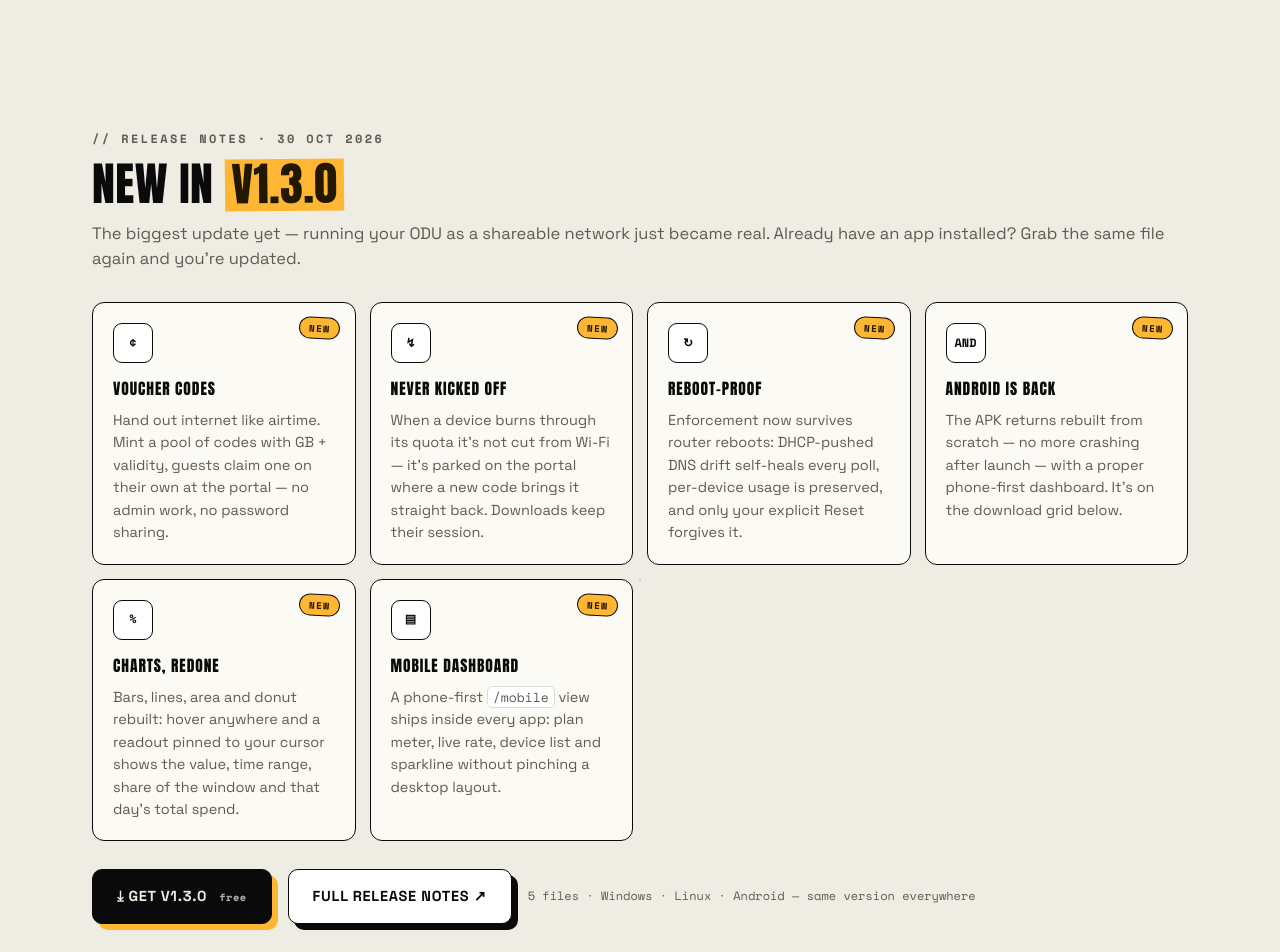
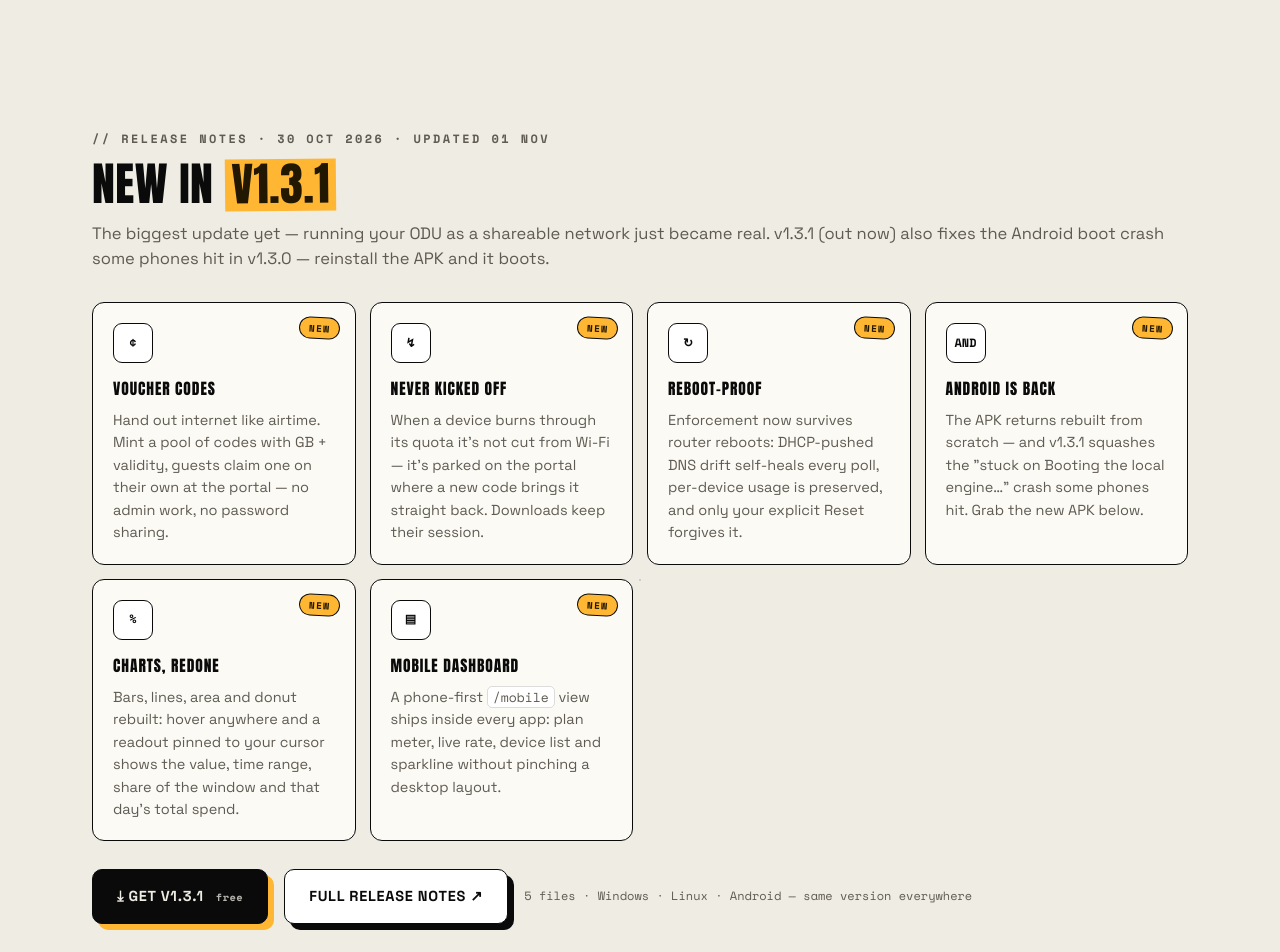
Before and after one commit to Ademileke12/odu-tracker, a plain HTML site: page site/index.html in a window 1280 px wide. Shown: the part 1420-2372 px from the top of the page. Drawn offline with nearby package versions, Linux system fonts and the light colour scheme; no server answers.

Commit message:
site: announce v1.3.1 — Android boot fix
v1.3.1 shipped yesterday; the site still said v1.3.0. The download
links already auto-served the new files (releases/latest), but every
version string was stale:

- announcement strip: 'V1.3.0 IS OUT' → 'V1.3.1 UPDATE' with the
  Android boot fix leading the feature list; dismissal key moved to
  data-rel=v1.3.1 so dismissed users see the strip again
- what's-new header: NEW IN v1.3.1 + sub explicitly explains the
  v1.3.0 boot crash is fixed — reinstall the APK and it boots
- 'ANDROID IS BACK' card: calls out the stuck-on-'Booting the local
  engine' fix instead of the vague 'no more crashing' copy
- CTA: GET v1.3.1 + release notes link to the v1.3.1 tag
- verchip + footer version fallbacks: v1.3.0 → v1.3.1

verified via headless screenshots (desktop light): strip, hero chip
and the whole what's-new section render correctly

```diff
--- a/site/index.html
+++ b/site/index.html
@@ -38,17 +38,17 @@
     <a href="#support">Support</a>
     <a class="gh" href="https://github.com/Ademileke12/odu-tracker" target="_blank" rel="noopener">GitHub ↗</a>
   </nav>
-  <span class="verchip" title="Latest release"><i class="dot"></i><span id="vertext">v1.3.0</span></span>
+  <span class="verchip" title="Latest release"><i class="dot"></i><span id="vertext">v1.3.1</span></span>
   <button class="mode-btn" id="modeBtn" title="Toggle light / dark" aria-label="Toggle theme"><span id="modeIco">☾</span></button>
   <a class="topbar-cta" href="#download">Get the app</a>
 </header>
 
 <!-- ================================================ release announcement -->
-<div class="newsbar" id="newsbar" data-rel="v1.3.0">
+<div class="newsbar" id="newsbar" data-rel="v1.3.1">
   <a class="newsbar-in" href="#whatsnew">
     <span class="newsbar-tag">NEW</span>
-    <b>v1.3.0 is out</b>
-    <span class="newsbar-txt">— voucher codes · you never get kicked off Wi-Fi · rebuilt Android app · new charts</span>
+    <b>v1.3.1 update</b>
+    <span class="newsbar-txt">— Android boot fix APKd · voucher codes · never kicked off Wi-Fi · new charts</span>
     <span class="newsbar-go">SEE WHAT'S NEW →</span>
   </a>
   <button class="newsbar-x" id="newsbarX" aria-label="Dismiss announcement">✕</button>
@@ -170,11 +170,12 @@
 
   <!-- ================================================== what's new -->
   <section id="whatsnew" class="section wn">
-    <p class="kicker reveal">// RELEASE NOTES · 30 OCT 2026</p>
-    <h2 class="reveal">NEW IN <span class="hl">v1.3.0</span></h2>
+    <p class="kicker reveal">// RELEASE NOTES · 30 OCT 2026 · UPDATED 01 NOV</p>
+    <h2 class="reveal">NEW IN <span class="hl">v1.3.1</span></h2>
     <p class="section-sub reveal">
       The biggest update yet — running your ODU as a shareable network just became real.
-      Already have an app installed? Grab the same file again and you're updated.
+      v1.3.1 (out now) also fixes the Android boot crash some phones hit in v1.3.0 —
+      reinstall the APK and it boots.
     </p>
 
     <div class="cards">
@@ -203,8 +204,8 @@
         <div class="card-ico">AND</div>
         <div class="wn-tag">NEW</div>
         <h3>ANDROID IS BACK</h3>
-        <p>The APK returns rebuilt from scratch — no more crashing after launch — with a proper
-           phone-first dashboard. It's on the download grid below.</p>
+        <p>The APK returns rebuilt from scratch — and v1.3.1 squashes the "stuck on Booting the
+           local engine…" crash some phones hit. Grab the new APK below.</p>
       </article>
       <article class="card reveal">
         <div class="card-ico">%</div>
@@ -223,8 +224,8 @@
     </div>
 
     <div class="wn-cta reveal">
-      <a class="btn btn-black" href="#download">⤓ GET v1.3.0 <small>free</small></a>
-      <a class="btn btn-white" href="https://github.com/Ademileke12/odu-tracker/releases/tag/v1.3.0" target="_blank" rel="noopener">FULL RELEASE NOTES ↗</a>
+      <a class="btn btn-black" href="#download">⤓ GET v1.3.1 <small>free</small></a>
+      <a class="btn btn-white" href="https://github.com/Ademileke12/odu-tracker/releases/tag/v1.3.1" target="_blank" rel="noopener">FULL RELEASE NOTES ↗</a>
       <span class="wn-meta">5 files · Windows · Linux · Android — same version everywhere</span>
     </div>
   </section>
@@ -328,7 +329,7 @@
         <circle cx="24" cy="26" r="3" fill="#0a0a0a"/>
       </svg>
       ODU<b>TRACKER</b>
-      <span class="verchip small"><i class="dot"></i><span class="footer-ver">v1.3.0</span></span>
+      <span class="verchip small"><i class="dot"></i><span class="footer-ver">v1.3.1</span></span>
     </div>
     <p>Created by <b>anakincoco</b> · <a href="mailto:srimpkoyonko@gmail.com">srimpkoyonko@gmail.com</a></p>
     <p class="footer-links">
```
